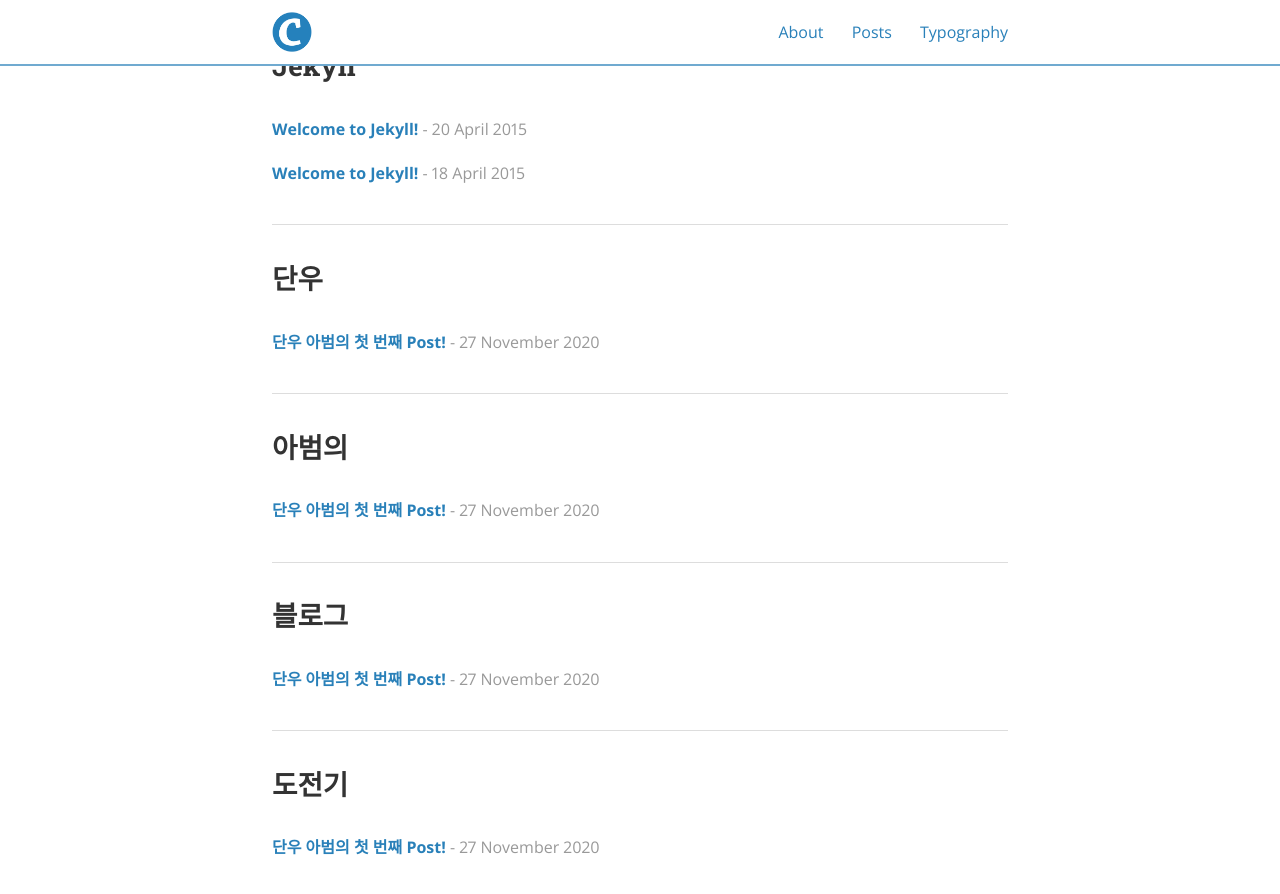
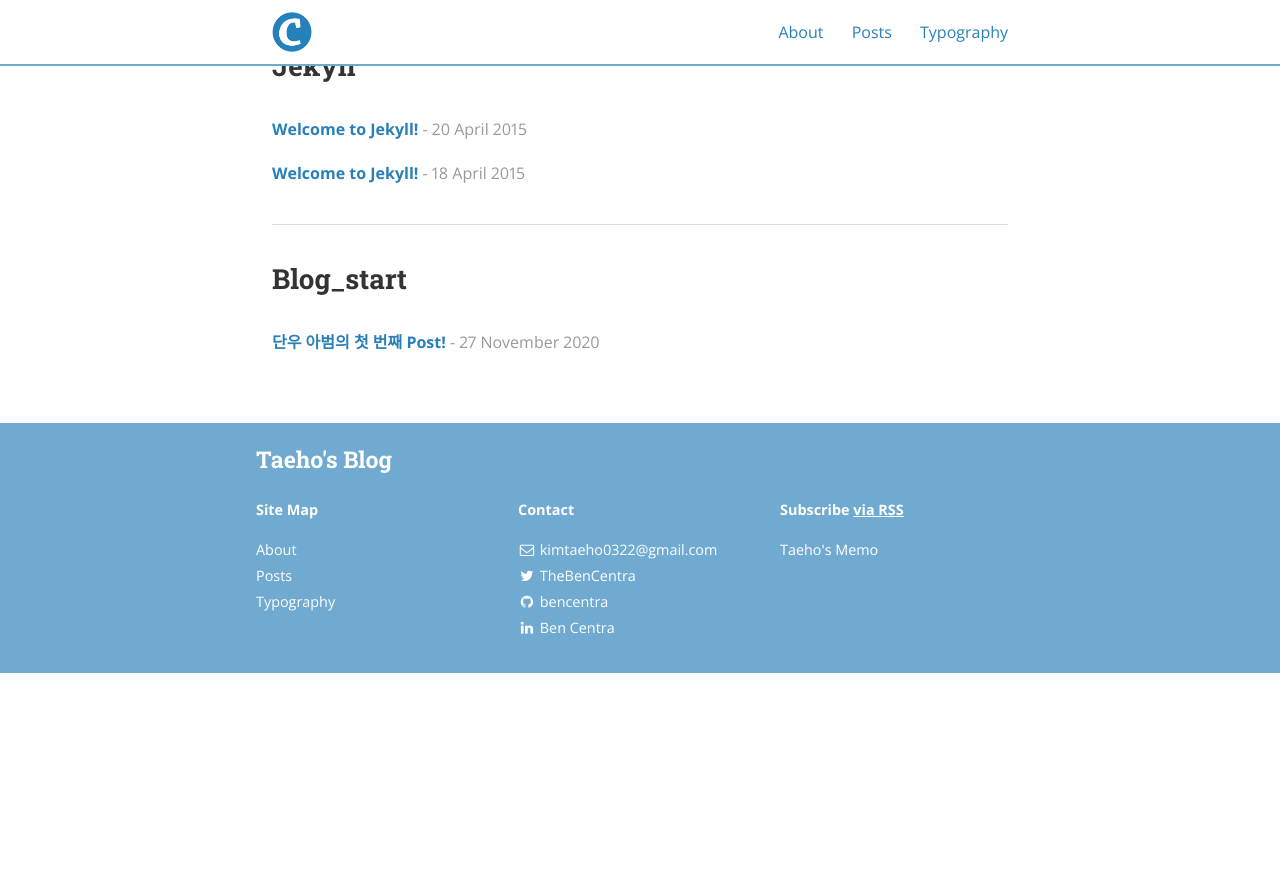
Before and after one commit to Taeho-Kim-0322/Taeho-Kim-0322.github.io, a Jekyll site: the page built from posts.md, in a window 1280 px wide and 900 px high, scrolled down 609 px. Shown: the top 894 px of the window. Built offline with Jekyll 4.4.1, drawn with Linux system fonts in a browser that asks for light colours; nearby versions of some CDN libraries; after the commit the page ends 1282 px from its top, so only the background shows below that.

Commit message:
Update 2020-11-27-first_post.md

```diff
--- a/_posts/2020-11-27-first_post.md
+++ b/_posts/2020-11-27-first_post.md
@@ -3,7 +3,7 @@ layout: post
 title:  단우 아범의 첫 번째 Post!
 date:   2020-11-27T17:45:52-05:00
 author: 단우아범
-categories: "단우 아범의 블로그 도전기"
+categories: "Blog_Start"
 tags:	단우아범, 블로그, 시작
 cover:  "/assets/instacode.png"
 ---
```
